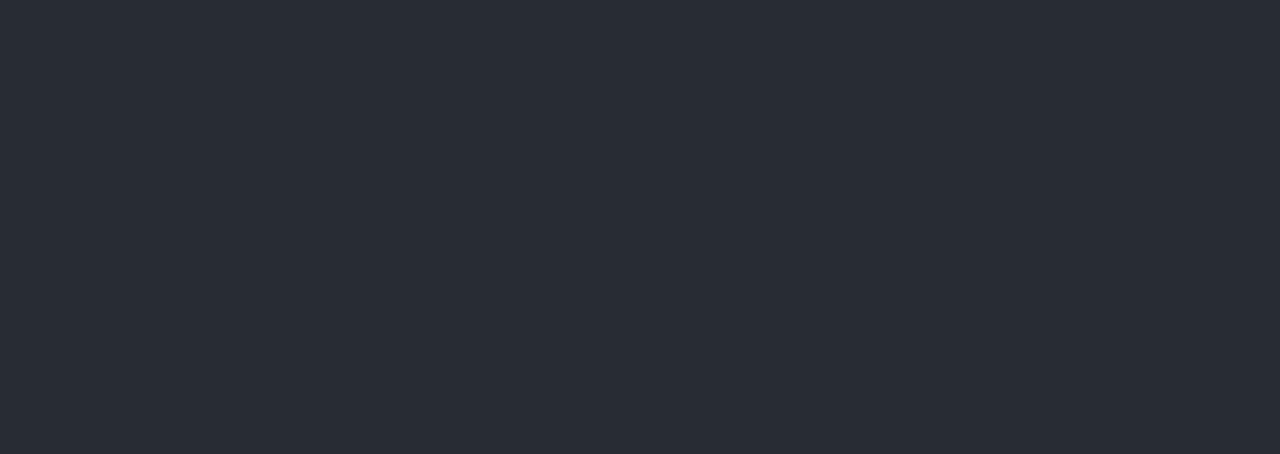
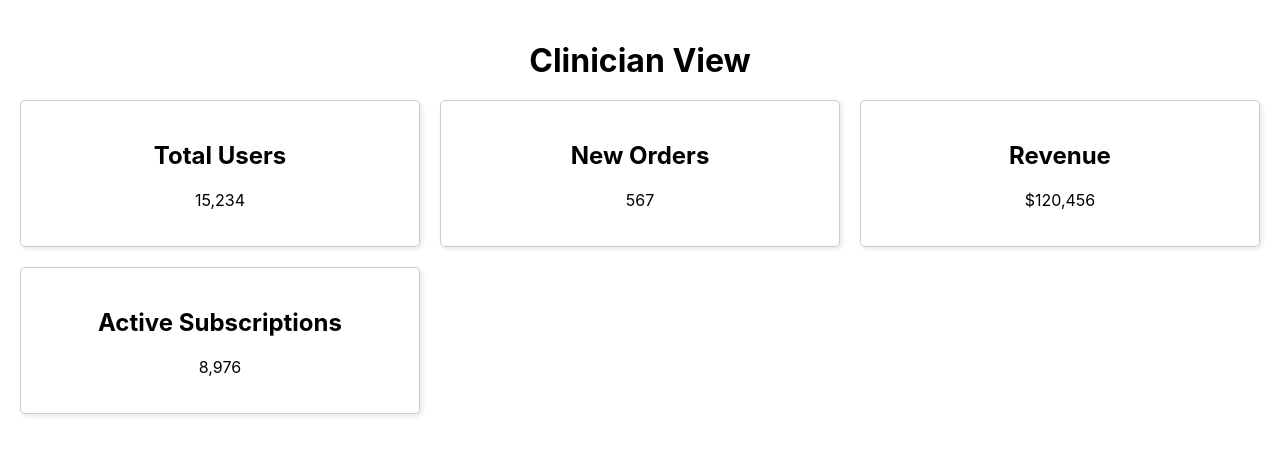
Before and after one commit to cfgcolumbus24/Team-14, a React (Create React App) app in the folder client/: page / in a window 1280 px wide. Shown: the top 454 px of the page. Built offline with nearby package versions, Linux system fonts and the light colour scheme.

Commit message:
Basic dashboard view

```diff
--- a/client/src/App.js
+++ b/client/src/App.js
@@ -1,10 +1,11 @@
 import logo from "./logo.svg";
 import "./App.css";
+import Dashboard from "./Dashboard";
 
 function App() {
   return (
-    <div className="App">
-      <header className="App-header"></header>
+    <div>
+      <Dashboard />
     </div>
   );
 }
--- /dev/null
+++ b/client/src/Dashboard.css
@@ -0,0 +1,22 @@
+.dashboard-container {
+  padding: 20px;
+}
+
+.dashboard-title {
+  text-align: center;
+  margin-bottom: 20px;
+}
+
+.dashboard-grid {
+  display: grid;
+  grid-template-columns: repeat(auto-fit, minmax(300px, 1fr));
+  grid-gap: 20px;
+}
+
+.dashboard-card {
+  border: 1px solid #ccc;
+  padding: 20px;
+  border-radius: 5px;
+  box-shadow: 2px 2px 5px rgba(0, 0, 0, 0.1);
+  text-align: center;
+}
--- /dev/null
+++ b/client/src/Dashboard.js
@@ -0,0 +1,34 @@
+import React from "react";
+import "./Dashboard.css";
+
+function Dashboard() {
+  return (
+    <div className="dashboard-container">
+      <h1 className="dashboard-title">Clinician View</h1>
+
+      <div className="dashboard-grid">
+        {/*  First Row */}
+        <div className="dashboard-card">
+          <h2>Total Users</h2>
+          <p>15,234</p>
+        </div>
+        <div className="dashboard-card">
+          <h2>New Orders</h2>
+          <p>567</p>
+        </div>
+
+        {/* Second Row */}
+        <div className="dashboard-card">
+          <h2>Revenue</h2>
+          <p>$120,456</p>
+        </div>
+        <div className="dashboard-card">
+          <h2>Active Subscriptions</h2>
+          <p>8,976</p>
+        </div>
+      </div>
+    </div>
+  );
+}
+
+export default Dashboard;
```
Also changed, not shown: 1 other file (tests, documents, lock files or other folders).
